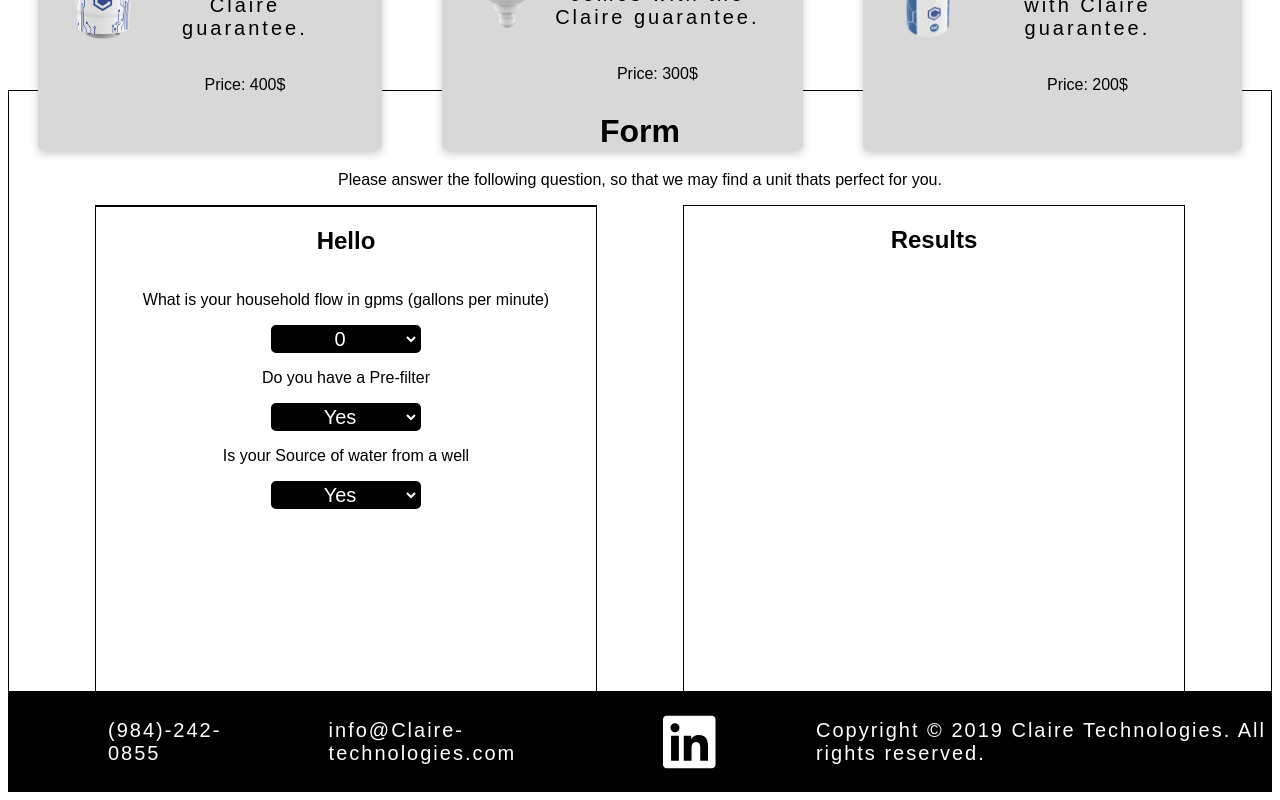
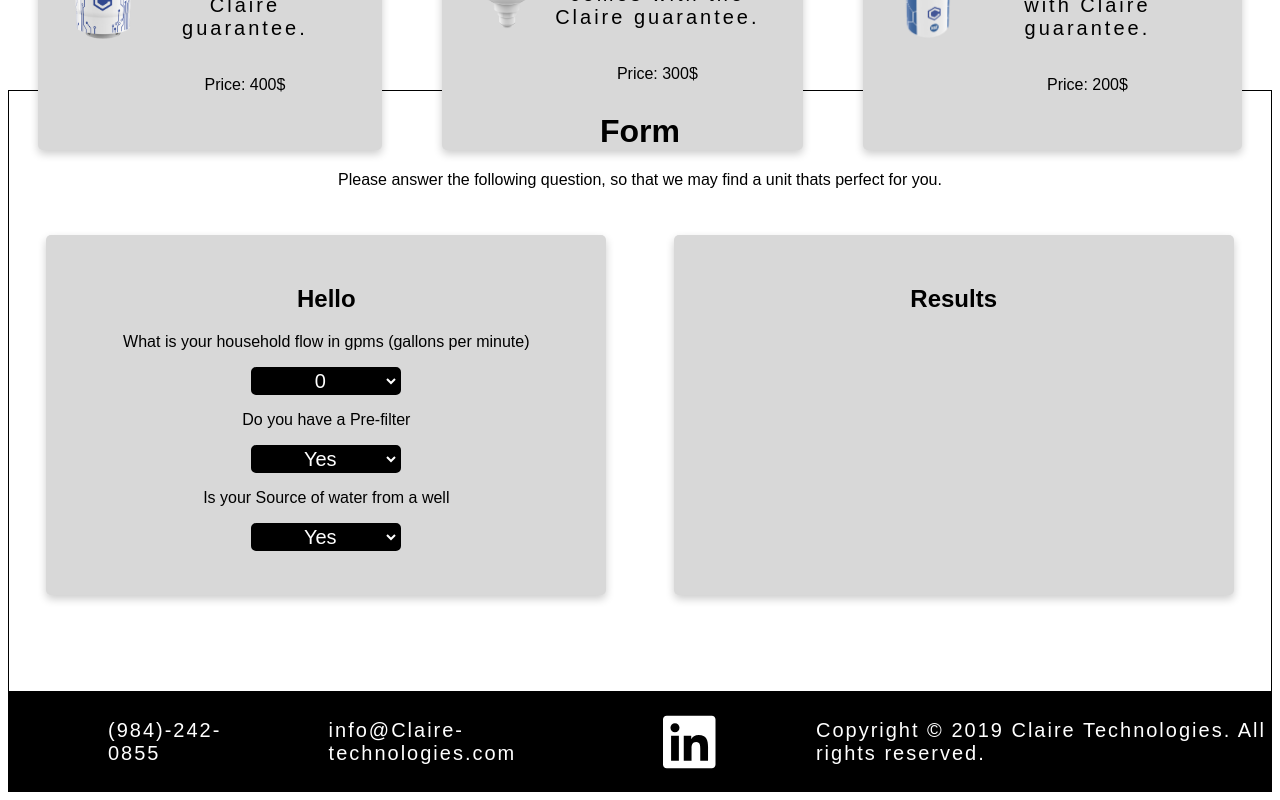
Before and after one commit to Joalvaca/Claire-Site, a React (Create React App) app: page / in a window 1280 px wide. Shown: the part 1258-2058 px from the top of the page. Built offline with nearby package versions, Linux system fonts and the light colour scheme.

Commit message:
update form

```diff
--- a/src/components/Form/Form.css
+++ b/src/components/Form/Form.css
@@ -13,14 +13,19 @@
   display: flex;
   flex-direction: column;
   align-items: center;
-  border: 1px solid black;
-  height: 500px;
+  height: 300px;
   width: 500px;
+  box-shadow: 0 4px 8px 0 rgba(0, 0, 0, 0.2);
+  padding: 30px;
+  border-radius: 5px;
+  background-color: #d8d8d8;
+  margin: 30px;
 }
 .user-result {
-  border: 1px solid black;
-  height: 500px;
+  height: 300px;
   width: 500px;
+  background-color: #d8d8d8;
+  box-shadow: 0 4px 8px 0 rgba(0, 0, 0, 0.2);
 }
 .drop-down {
   width: 150px;
--- a/src/components/Form/Form.js
+++ b/src/components/Form/Form.js
@@ -140,7 +140,7 @@ class Form extends React.Component {
         <div></div>
         <div className="form-section">
           <section className="user-form">
-            <form className="user-form" onSubmit={this.handleSubmit}>
+            <form onSubmit={this.handleSubmit}>
               <h1>Hello</h1>
               <p>What is your household flow in gpms (gallons per minute)</p>
               <label>
@@ -183,7 +183,7 @@ class Form extends React.Component {
               </label>
             </form>
           </section>
-          <section className="user-result">
+          <section className="user-form">
             <div>
               <h1>Results</h1>
               <p></p>
```
